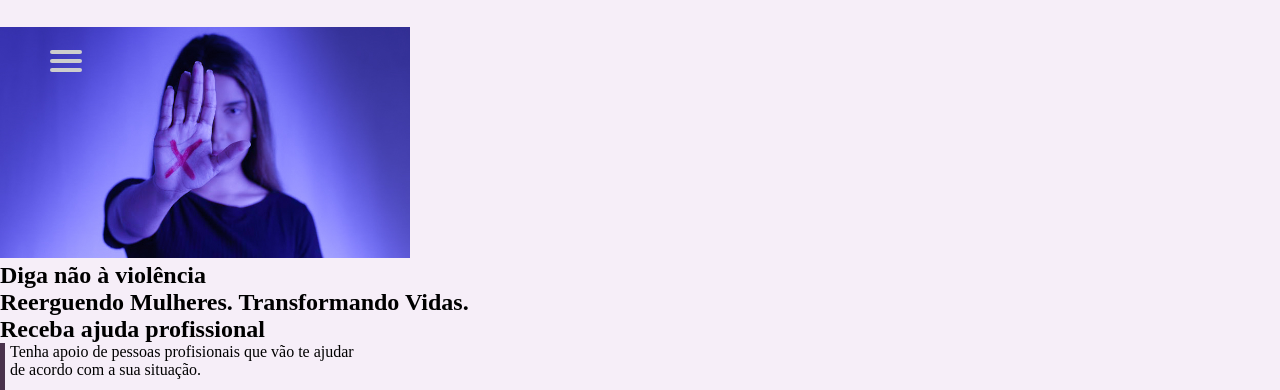
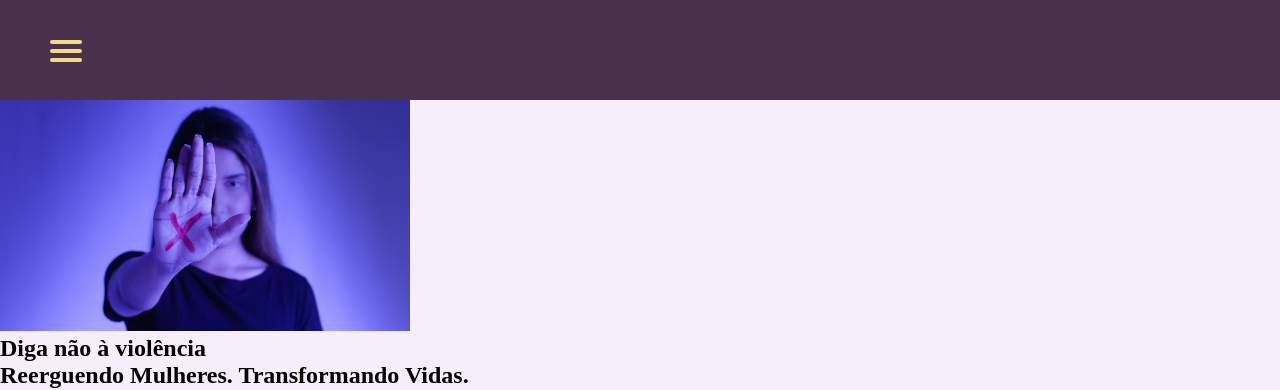
Before and after one commit to Projeto-fenix-2026/TCC, a Node server app: page /home in a window 1280 px wide. Shown: the top 390 px of that part. Run offline with Node 20, Linux system fonts and the light colour scheme; the page is wider than the window, and the part outside it is not shown.

Commit message:
continuei mexendo no nav

```diff
--- a/app/helpers/nav.ejs
+++ b/app/helpers/nav.ejs
@@ -14,4 +14,5 @@
                     <a href=""><li>Mostrar mais</li></a>
                 </ul>
             </section>
+
         </nav>
--- a/app/public/css/home.css
+++ b/app/public/css/home.css
@@ -6,11 +6,11 @@
 }
 
 body {
+
     background-color: rgba(246, 238, 248, 1);
 
 
 }
-
 
 .banner img{
   width: 410px;
--- a/app/public/css/nav.css
+++ b/app/public/css/nav.css
@@ -1,5 +1,3 @@
-
-
 
 
 a{
@@ -11,13 +9,18 @@ a{
 a:hover{
     color: tomato;
 }
+nav{
+    height:100px ;
+    background-color: rgba(73, 49, 76, 1);
+}
 #menuToggle{
     display: block;
     position: relative;
-    top: 50px;
+    top: 40px;
     left: 50px;
     z-index: 1;
     user-select: none;
+
 }
 #menuToggle input{
     display: block;
@@ -36,7 +39,7 @@ a:hover{
     height: 4px;
     margin-bottom:5px;
     position: relative;
-    background: #cdcdcd;
+    background: rgba(242, 216, 136, 1);
     border-radius: 3px;
     z-index: 1;
     transform-origin: 4px 0px;
```
